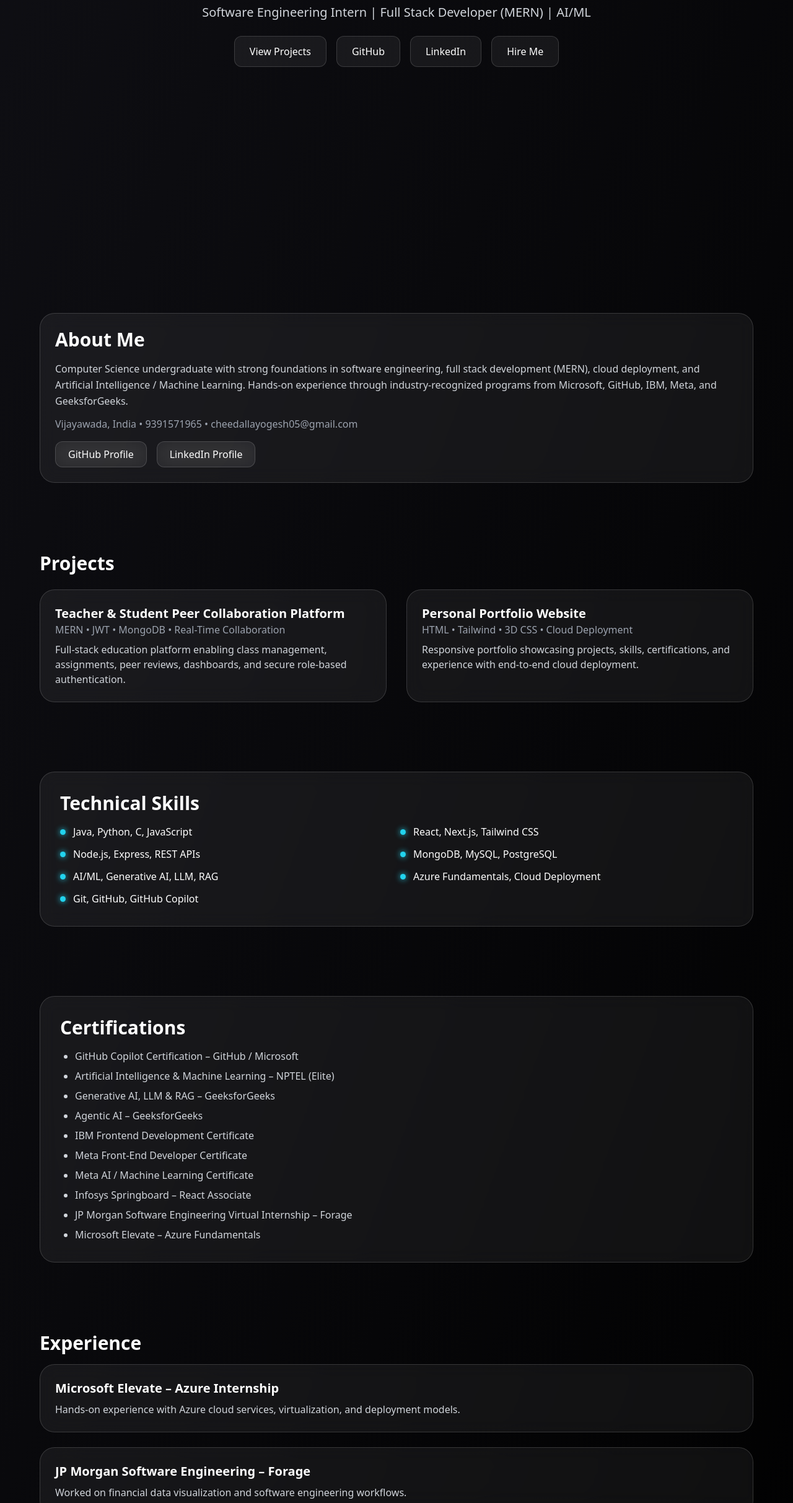
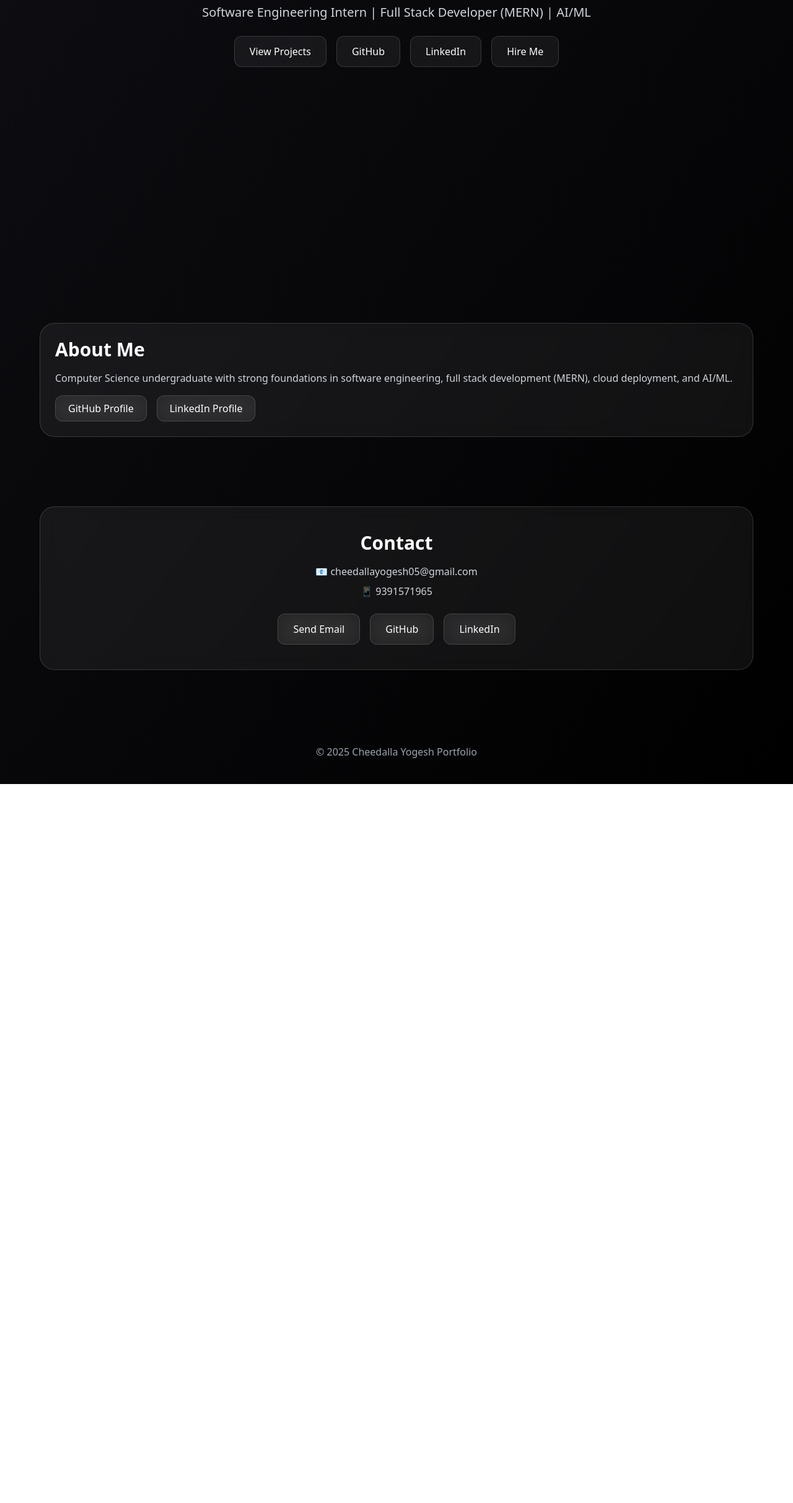
Before and after one commit to Yogeshcheedalla/Cheedalla-Yogesh-Portfolio, a plain HTML site: page index.html in a window 1280 px wide. Shown: the part 375-2800 px from the top of the page at 62% size. After the commit the page ends 1640 px from the top, so only its background shows below. Drawn offline with nearby package versions, Linux system fonts and the light colour scheme.

```diff
--- a/index.html
+++ b/index.html
@@ -1,3 +1,4 @@
+
 <!DOCTYPE html>
 <html lang="en">
 <head>
@@ -8,7 +9,7 @@
   <!-- Tailwind CSS -->
   <script src="https://cdn.tailwindcss.com"></script>
 
-  <!-- Existing CSS (UNCHANGED) -->
+  <!-- Custom CSS -->
   <link rel="stylesheet" href="portfolio3d.css">
 
   <style>
@@ -39,7 +40,7 @@
 </nav>
 
 <!-- ================= HERO ================= -->
-<section id="home" class="min-h-screen flex items-center justify-center text-center px-4 fade-in">
+<section id="home" class="min-h-screen flex items-center justify-center text-center px-4">
   <div>
     <h1 class="text-5xl font-extrabold mb-4">Cheedalla Yogesh</h1>
     <p class="text-xl text-gray-300">
@@ -47,167 +48,67 @@
     </p>
 
     <div class="mt-6 flex justify-center gap-4 flex-wrap">
-      <a href="#projects" class="px-6 py-3 glass-panel tilt rounded-xl">View Projects</a>
+      <a href="#projects" class="px-6 py-3 glass-panel rounded-xl">View Projects</a>
 
-      <a href="https://github.com/Yogeshcheedalla"
-         target="_blank"
-         class="px-6 py-3 glass-panel tilt rounded-xl">
+      <a href="https://github.com/Yogeshcheedalla" target="_blank"
+         class="px-6 py-3 glass-panel rounded-xl">
         GitHub
       </a>
 
-      <a href="https://www.linkedin.com/in/yogesh-cheedalla"
+      <a href="https://www.linkedin.com/in/yogesh-cheedalla-b01332328/"
          target="_blank"
-         class="px-6 py-3 glass-panel tilt rounded-xl">
+         class="px-6 py-3 glass-panel rounded-xl">
         LinkedIn
       </a>
 
-      <a href="#contact" class="px-6 py-3 glass-panel tilt rounded-xl">Hire Me</a>
+      <a href="#contact" class="px-6 py-3 glass-panel rounded-xl">Hire Me</a>
     </div>
   </div>
 </section>
 
 <!-- ================= ABOUT ================= -->
-<section id="about" class="max-w-6xl mx-auto mt-20 p-6 glass-panel rounded-3xl tilt">
+<section id="about" class="max-w-6xl mx-auto mt-24 p-6 glass-panel rounded-3xl">
   <h2 class="text-3xl font-bold mb-4">About Me</h2>
-
-  <p class="text-gray-300 leading-relaxed">
+  <p class="text-gray-300">
     Computer Science undergraduate with strong foundations in software engineering,
-    full stack development (MERN), cloud deployment, and Artificial Intelligence /
-    Machine Learning. Hands-on experience through industry-recognized programs from
-    Microsoft, GitHub, IBM, Meta, and GeeksforGeeks.
-  </p>
-
-  <p class="text-gray-400 mt-3">
-    Vijayawada, India • 9391571965 • cheedallayogesh05@gmail.com
+    full stack development (MERN), cloud deployment, and AI/ML.
   </p>
 
   <div class="mt-4 flex gap-4 flex-wrap">
-    <a href="https://github.com/Yogeshcheedalla"
-       target="_blank"
-       class="glass-panel px-5 py-2 rounded-xl tilt">
+    <a href="https://github.com/Yogeshcheedalla" target="_blank"
+       class="glass-panel px-5 py-2 rounded-xl">
       GitHub Profile
     </a>
 
     <a href="https://www.linkedin.com/in/yogesh-cheedalla-b01332328/"
        target="_blank"
-       class="glass-panel px-5 py-2 rounded-xl tilt">
+       class="glass-panel px-5 py-2 rounded-xl">
       LinkedIn Profile
     </a>
   </div>
 </section>
 
-<!-- ================= PROJECTS ================= -->
-<section id="projects" class="max-w-6xl mx-auto mt-28">
-  <h2 class="text-3xl font-bold mb-6">Projects</h2>
-
-  <div class="grid md:grid-cols-2 gap-8">
-
-    <div class="glass-panel p-6 rounded-3xl tilt-left">
-      <h3 class="text-xl font-semibold">Teacher & Student Peer Collaboration Platform</h3>
-      <p class="text-gray-400">MERN • JWT • MongoDB • Real-Time Collaboration</p>
-      <p class="text-gray-300 mt-2">
-        Full-stack education platform enabling class management, assignments,
-        peer reviews, dashboards, and secure role-based authentication.
-      </p>
-    </div>
-
-    <div class="glass-panel p-6 rounded-3xl tilt-left">
-      <h3 class="text-xl font-semibold">Personal Portfolio Website</h3>
-      <p class="text-gray-400">HTML • Tailwind • 3D CSS • Cloud Deployment</p>
-      <p class="text-gray-300 mt-2">
-        Responsive portfolio showcasing projects, skills, certifications, and
-        experience with end-to-end cloud deployment.
-      </p>
-    </div>
-
-  </div>
-</section>
-
-<!-- ================= SKILLS ================= -->
-<section id="skills" class="max-w-6xl mx-auto mt-28 glass-panel p-8 rounded-3xl tilt">
-  <h2 class="text-3xl font-bold mb-4">Technical Skills</h2>
-
-  <ul class="grid md:grid-cols-2 gap-3 mt-4">
-    <li class="flex items-center gap-3"><span class="glow-dot"></span> Java, Python, C, JavaScript</li>
-    <li class="flex items-center gap-3"><span class="glow-dot"></span> React, Next.js, Tailwind CSS</li>
-    <li class="flex items-center gap-3"><span class="glow-dot"></span> Node.js, Express, REST APIs</li>
-    <li class="flex items-center gap-3"><span class="glow-dot"></span> MongoDB, MySQL, PostgreSQL</li>
-    <li class="flex items-center gap-3"><span class="glow-dot"></span> AI/ML, Generative AI, LLM, RAG</li>
-    <li class="flex items-center gap-3"><span class="glow-dot"></span> Azure Fundamentals, Cloud Deployment</li>
-    <li class="flex items-center gap-3"><span class="glow-dot"></span> Git, GitHub, GitHub Copilot</li>
-  </ul>
-</section>
-
-<!-- ================= CERTIFICATIONS ================= -->
-<section id="certifications" class="max-w-6xl mx-auto mt-28 glass-panel p-8 rounded-3xl tilt">
-  <h2 class="text-3xl font-bold mb-4">Certifications</h2>
-
-  <ul class="list-disc ml-6 text-gray-300 space-y-2">
-    <li>GitHub Copilot Certification – GitHub / Microsoft</li>
-    <li>Artificial Intelligence & Machine Learning – NPTEL (Elite)</li>
-    <li>Generative AI, LLM & RAG – GeeksforGeeks</li>
-    <li>Agentic AI – GeeksforGeeks</li>
-    <li>IBM Frontend Development Certificate</li>
-    <li>Meta Front-End Developer Certificate</li>
-    <li>Meta AI / Machine Learning Certificate</li>
-    <li>Infosys Springboard – React Associate</li>
-    <li>JP Morgan Software Engineering Virtual Internship – Forage</li>
-    <li>Microsoft Elevate – Azure Fundamentals</li>
-  </ul>
-</section>
-
-<!-- ================= EXPERIENCE ================= -->
-<section id="experience" class="max-w-6xl mx-auto mt-28">
-  <h2 class="text-3xl font-bold mb-4">Experience</h2>
-
-  <div class="grid gap-6">
-
-    <div class="glass-panel p-6 rounded-3xl">
-      <h3 class="text-xl font-semibold">Microsoft Elevate – Azure Internship</h3>
-      <p class="text-gray-300 mt-2">
-        Hands-on experience with Azure cloud services, virtualization,
-        and deployment models.
-      </p>
-    </div>
-
-    <div class="glass-panel p-6 rounded-3xl">
-      <h3 class="text-xl font-semibold">JP Morgan Software Engineering – Forage</h3>
-      <p class="text-gray-300 mt-2">
-        Worked on financial data visualization and software engineering workflows.
-      </p>
-    </div>
-
-    <div class="glass-panel p-6 rounded-3xl">
-      <h3 class="text-xl font-semibold">Developer Intern</h3>
-      <p class="text-gray-400 text-sm">Aug 2024 – Jun 2025</p>
-    </div>
-
-  </div>
-</section>
-
 <!-- ================= CONTACT ================= -->
-<section id="contact" class="max-w-6xl mx-auto mt-28 glass-panel p-10 rounded-3xl tilt text-center">
+<section id="contact" class="max-w-6xl mx-auto mt-28 glass-panel p-10 rounded-3xl text-center">
   <h2 class="text-3xl font-bold mb-4">Contact</h2>
-
   <p class="text-gray-300">📧 cheedallayogesh05@gmail.com</p>
   <p class="text-gray-300 mt-2">📱 9391571965</p>
 
   <div class="mt-6 flex gap-4 justify-center flex-wrap">
     <a href="mailto:cheedallayogesh05@gmail.com"
-       class="px-6 py-3 glass-panel rounded-xl tilt">
+       class="px-6 py-3 glass-panel rounded-xl">
       Send Email
     </a>
 
     <a href="https://github.com/Yogeshcheedalla"
        target="_blank"
-       class="px-6 py-3 glass-panel rounded-xl tilt">
+       class="px-6 py-3 glass-panel rounded-xl">
       GitHub
     </a>
 
     <a href="https://www.linkedin.com/in/yogesh-cheedalla-b01332328/"
-
        target="_blank"
-       class="px-6 py-3 glass-panel rounded-xl tilt">
+       class="px-6 py-3 glass-panel rounded-xl">
       LinkedIn
     </a>
   </div>
```
Lines whose indentation alone changed are shown as unchanged.
